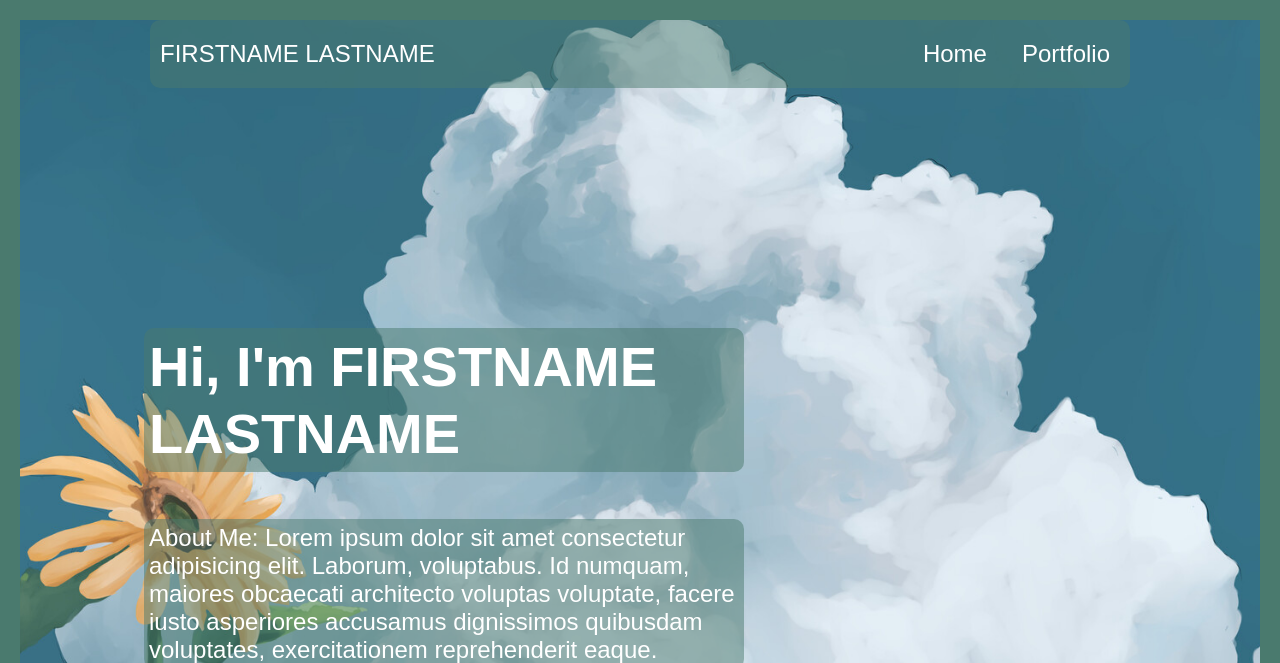
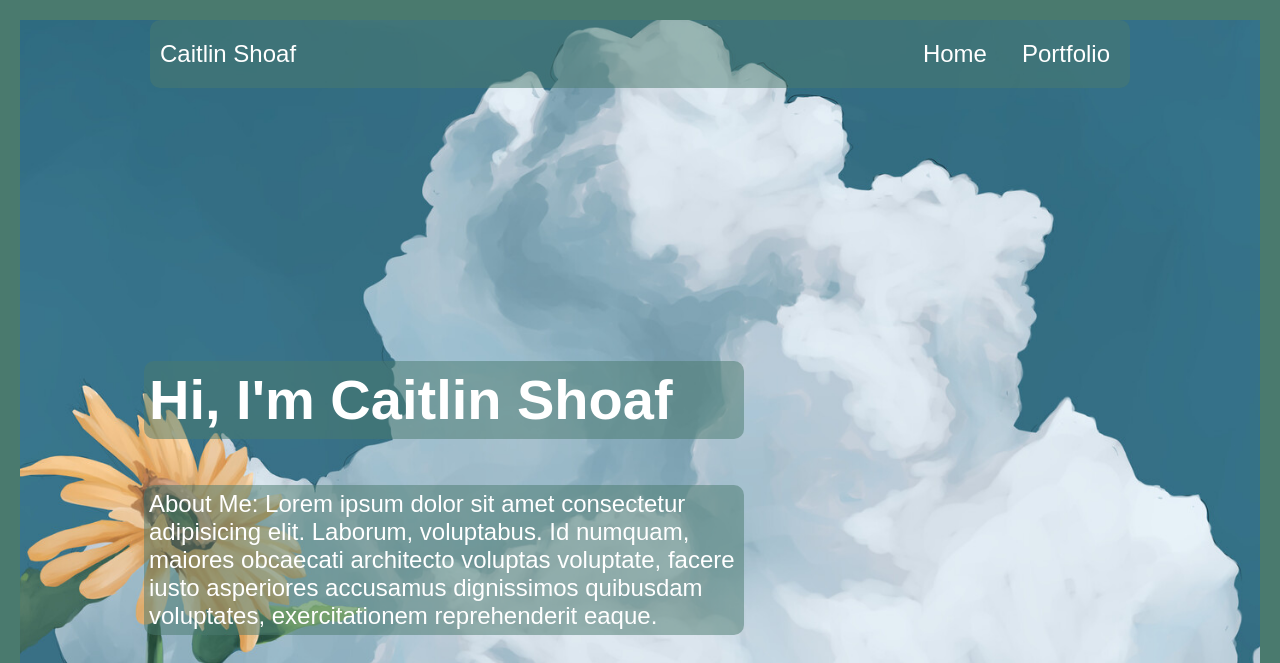
Before and after one commit to caitlinshoaf/robotics-portfolio, a plain HTML site: page index.html in a window 1280 px wide. Shown: the top 663 px of the page. Drawn offline with Linux system fonts and the light colour scheme.

Commit message:
changed name and github link

```diff
--- a/index.html
+++ b/index.html
@@ -1,12 +1,12 @@
 <!DOCTYPE html>
 <html lang="en">
 <head>
-    <title>FIRSTNAME LASTNAME - Portfolio</title>
+    <title>Caitlin Shoaf - Portfolio</title>
 
     <!-- Recommended meta tags -->
     <meta charset="UTF-8">
     <meta name="viewport" content="width=device-width,initial-scale=1.0">
-    <meta name="description" content="FIRSTNAME LASTNAME's engineering portfolio: activities and projects from an intro-to-engineering course.">
+    <meta name="description" content="Caitlin Shoaf's engineering portfolio: activities and projects from an intro-to-engineering course.">
 
     <!-- Stylesheet (CSS) -->
     <link rel="stylesheet" href="./index.css">
@@ -15,7 +15,7 @@
 
     <!-- Header and Navigation Section -->
     <header class="header">
-        <a class="name">FIRSTNAME LASTNAME</a>
+        <a class="name">Caitlin Shoaf</a>
         <nav class="navbar">
             <a href="#">Home</a>
             <a href="#portfolio">Portfolio</a>
@@ -25,7 +25,7 @@
     <!-- Introduction Section -->
     <section class="home" style="background:url(./images/header.jpg) no-repeat; background-size: cover; background-position: center;">
         <div class="home-content">
-            <h1>Hi, I'm FIRSTNAME LASTNAME</h1>
+            <h1>Hi, I'm Caitlin Shoaf</h1>
             <p>About Me: Lorem ipsum dolor sit amet consectetur adipisicing elit. Laborum, voluptabus. Id numquam, maiores obcaecati architecto voluptas voluptate, facere iusto asperiores accusamus dignissimos quibusdam voluptates, exercitationem reprehenderit eaque.</p>
 
             <!-- Replace these hrefs with your own LinkedIn/GitHub URLs -->
@@ -34,7 +34,7 @@
                     <svg viewBox="0 0 24 24" aria-hidden="true"><path d="M20.447 20.452h-3.554v-5.569c0-1.328-.027-3.037-1.852-3.037-1.853 0-2.136 1.446-2.136 2.939v5.667H9.351V9h3.414v1.561h.046c.477-.9 1.637-1.85 3.37-1.85 3.601 0 4.267 2.37 4.267 5.455v6.286zM5.337 7.433c-1.144 0-2.063-.926-2.063-2.065 0-1.138.92-2.063 2.063-2.063 1.14 0 2.064.925 2.064 2.063 0 1.139-.925 2.065-2.064 2.065zm1.782 13.019H3.555V9h3.564v11.452zM22.225 0H1.771C.792 0 0 .774 0 1.729v20.542C0 23.227.792 24 1.771 24h20.451C23.2 24 24 23.227 24 22.271V1.729C24 .774 23.2 0 22.222 0h.003z"/></svg>
                     <span>LinkedIn</span>
                 </a>
-                <a href="https://github.com/your-username" target="_blank" rel="noopener" class="social-link">
+                <a href="https://github.com/caitlinshoaf" target="_blank" rel="noopener" class="social-link">
                     <svg viewBox="0 0 24 24" aria-hidden="true"><path d="M12 0C5.37 0 0 5.37 0 12c0 5.31 3.435 9.795 8.205 11.385.6.105.825-.255.825-.57 0-.285-.015-1.23-.015-2.235-3.015.555-3.795-.735-4.035-1.41-.135-.345-.72-1.41-1.23-1.695-.42-.225-1.02-.78-.015-.795.945-.015 1.62.87 1.845 1.23 1.08 1.815 2.805 1.305 3.495.99.105-.78.42-1.305.765-1.605-2.67-.3-5.46-1.335-5.46-5.925 0-1.305.465-2.385 1.23-3.225-.12-.3-.54-1.53.12-3.18 0 0 1.005-.315 3.3 1.23.96-.27 1.98-.405 3-.405s2.04.135 3 .405c2.295-1.56 3.3-1.23 3.3-1.23.66 1.65.24 2.88.12 3.18.765.84 1.23 1.905 1.23 3.225 0 4.605-2.805 5.625-5.475 5.925.435.375.81 1.095.81 2.22 0 1.605-.015 2.895-.015 3.3 0 .315.225.69.825.57A12.02 12.02 0 0024 12c0-6.63-5.37-12-12-12z"/></svg>
                     <span>GitHub</span>
                 </a>
```
Also changed, not shown: 1 other file.
